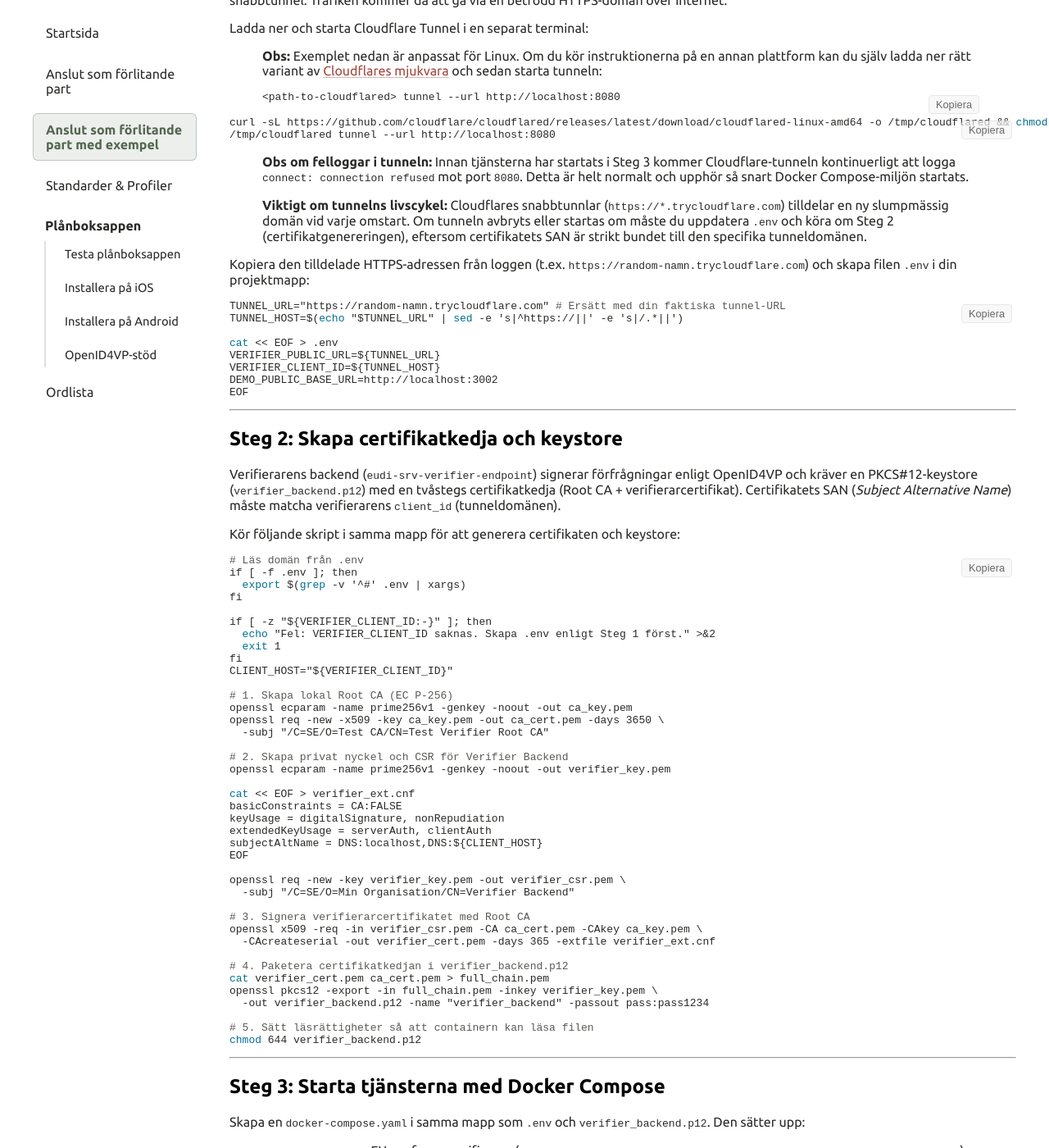
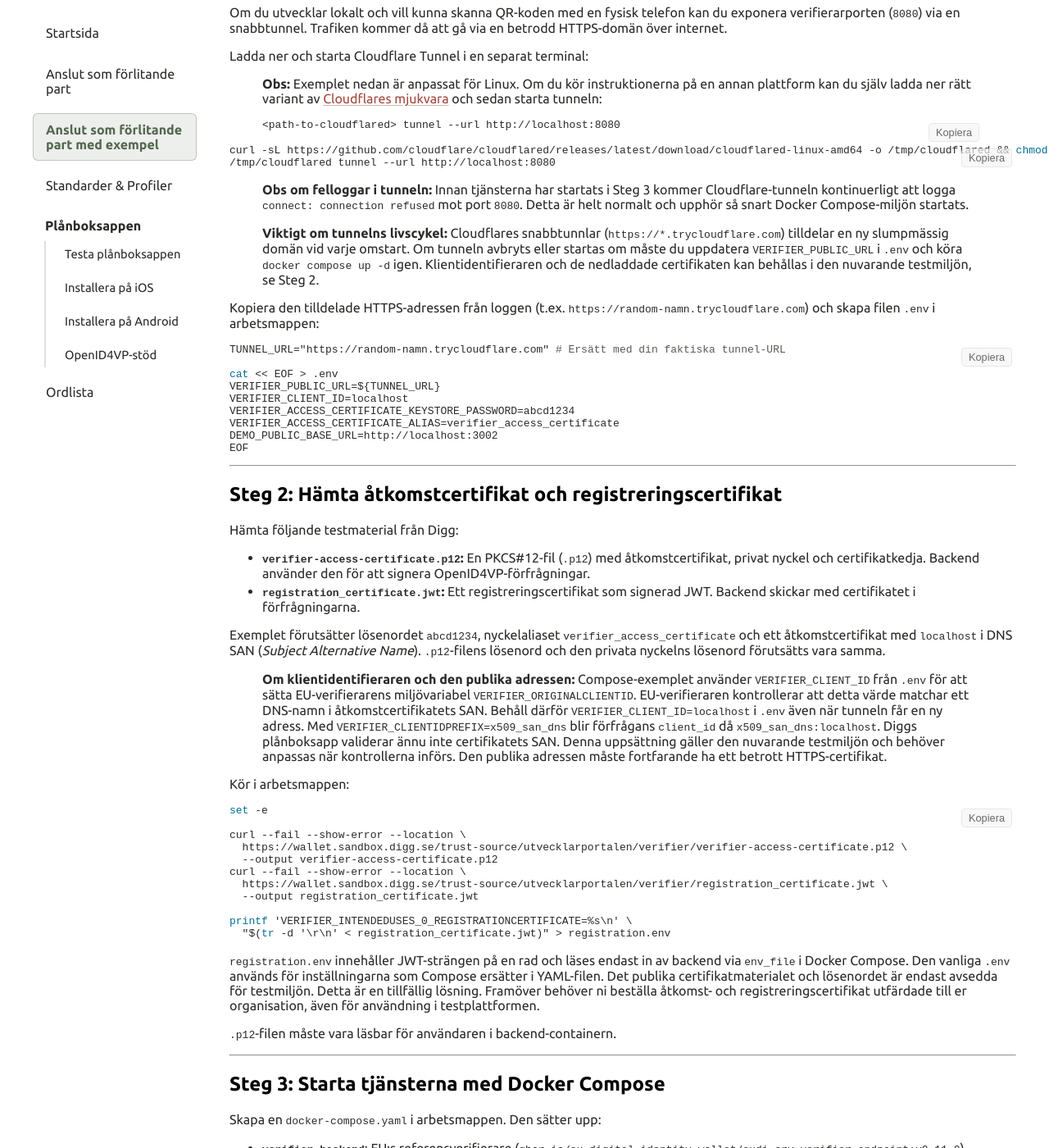
Before and after one commit to diggsweden/wallet-utvecklarportal, a Jekyll site: the page built from pages/exempel-fp.md, in a window 1280 px wide and 1400 px high, scrolled down 700 px. Shown: the whole window at 82% size. Built offline with Jekyll 4.4.1, drawn with Linux system fonts in a browser that asks for light colours; some of the changed text lies outside the part shown.

Commit message:
feat: add instructions to download verifier example certs
Signed-off-by: Markus Beer <markus.beer@digg.se>

````diff
--- a/pages/exempel-fp.md
+++ b/pages/exempel-fp.md
@@ -24,6 +24,9 @@ title: "Anslut som förlitande part med exempel"
 
 Här följer ett exempel som använder Docker Compose för att köra Diggs verifierar-frontend tillsammans med EU:s
 referensimplementation av en verifierar-backend för OpenID4VP.
+
+Skapa en arbetsmapp för exemplet.
+Spara filerna och kör kommandona där om inget annat anges.
 
 ---
 
@@ -59,85 +62,79 @@ curl -sL https://github.com/cloudflare/cloudflared/releases/latest/download/clou
 >
 > **Viktigt om tunnelns livscykel:**
 > Cloudflares snabbtunnlar (`https://*.trycloudflare.com`) tilldelar en ny slumpmässig domän vid varje omstart.
-> Om tunneln avbryts eller startas om måste du uppdatera `.env` och köra om Steg 2 (certifikatgenereringen),
-> eftersom certifikatets SAN är strikt bundet till den specifika tunneldomänen.
+> Om tunneln avbryts eller startas om måste du uppdatera `VERIFIER_PUBLIC_URL` i `.env` och köra
+> `docker compose up -d` igen.
+> Klientidentifieraren och de nedladdade certifikaten kan behållas i den nuvarande testmiljön, se Steg 2.
 
 Kopiera den tilldelade HTTPS-adressen från loggen (t.ex. `https://random-namn.trycloudflare.com`) och skapa filen `.env`
-i din projektmapp:
+i arbetsmappen:
 
 ```bash
 TUNNEL_URL="https://random-namn.trycloudflare.com" # Ersätt med din faktiska tunnel-URL
-TUNNEL_HOST=$(echo "$TUNNEL_URL" | sed -e 's|^https://||' -e 's|/.*||')
 
 cat << EOF > .env
 VERIFIER_PUBLIC_URL=${TUNNEL_URL}
-VERIFIER_CLIENT_ID=${TUNNEL_HOST}
+VERIFIER_CLIENT_ID=localhost
+VERIFIER_ACCESS_CERTIFICATE_KEYSTORE_PASSWORD=abcd1234
+VERIFIER_ACCESS_CERTIFICATE_ALIAS=verifier_access_certificate
 DEMO_PUBLIC_BASE_URL=http://localhost:3002
 EOF
 ```
 
 ---
 
-## Steg 2: Skapa certifikatkedja och keystore
+## Steg 2: Hämta åtkomstcertifikat och registreringscertifikat
 
-Verifierarens backend (`eudi-srv-verifier-endpoint`) signerar förfrågningar enligt OpenID4VP och kräver en
-PKCS#12-keystore (`verifier_backend.p12`) med en tvåstegs certifikatkedja (Root CA + verifierarcertifikat).
-Certifikatets SAN (*Subject Alternative Name*) måste matcha verifierarens `client_id` (tunneldomänen).
+Hämta följande testmaterial från Digg:
 
-Kör följande skript i samma mapp för att generera certifikaten och keystore:
+- **`verifier-access-certificate.p12`:** En PKCS#12-fil (`.p12`) med åtkomstcertifikat, privat nyckel och certifikatkedja.
+  Backend använder den för att signera OpenID4VP-förfrågningar.
+- **`registration_certificate.jwt`:** Ett registreringscertifikat som signerad JWT.
+  Backend skickar med certifikatet i förfrågningarna.
 
-[//]: # (spell-checker:disable)
+Exemplet förutsätter lösenordet `abcd1234`, nyckelaliaset `verifier_access_certificate` och ett åtkomstcertifikat
+med `localhost` i DNS SAN (*Subject Alternative Name*).
+`.p12`-filens lösenord och den privata nyckelns lösenord förutsätts vara samma.
+
+> **Om klientidentifieraren och den publika adressen:** Compose-exemplet använder `VERIFIER_CLIENT_ID` från `.env`
+> för att sätta EU-verifierarens miljövariabel `VERIFIER_ORIGINALCLIENTID`.
+> EU-verifieraren kontrollerar att detta värde matchar ett DNS-namn i åtkomstcertifikatets SAN.
+> Behåll därför `VERIFIER_CLIENT_ID=localhost` i `.env` även när tunneln får en ny adress.
+> Med `VERIFIER_CLIENTIDPREFIX=x509_san_dns` blir förfrågans `client_id` då `x509_san_dns:localhost`.
+> Diggs plånboksapp validerar ännu inte certifikatets SAN.
+> Denna uppsättning gäller den nuvarande testmiljön och behöver anpassas när kontrollerna införs.
+> Den publika adressen måste fortfarande ha ett betrott HTTPS-certifikat.
+
+Kör i arbetsmappen:
 
 ```bash
-# Läs domän från .env
-if [ -f .env ]; then
-  export $(grep -v '^#' .env | xargs)
-fi
+set -e
 
-if [ -z "${VERIFIER_CLIENT_ID:-}" ]; then
-  echo "Fel: VERIFIER_CLIENT_ID saknas. Skapa .env enligt Steg 1 först." >&2
-  exit 1
-fi
-CLIENT_HOST="${VERIFIER_CLIENT_ID}"
+curl --fail --show-error --location \
+  https://wallet.sandbox.digg.se/trust-source/utvecklarportalen/verifier/verifier-access-certificate.p12 \
+  --output verifier-access-certificate.p12
+curl --fail --show-error --location \
+  https://wallet.sandbox.digg.se/trust-source/utvecklarportalen/verifier/registration_certificate.jwt \
+  --output registration_certificate.jwt
 
-# 1. Skapa lokal Root CA (EC P-256)
-openssl ecparam -name prime256v1 -genkey -noout -out ca_key.pem
-openssl req -new -x509 -key ca_key.pem -out ca_cert.pem -days 3650 \
-  -subj "/C=SE/O=Test CA/CN=Test Verifier Root CA"
-
-# 2. Skapa privat nyckel och CSR för Verifier Backend
-openssl ecparam -name prime256v1 -genkey -noout -out verifier_key.pem
-
-cat << EOF > verifier_ext.cnf
-basicConstraints = CA:FALSE
-keyUsage = digitalSignature, nonRepudiation
-extendedKeyUsage = serverAuth, clientAuth
-subjectAltName = DNS:localhost,DNS:${CLIENT_HOST}
-EOF
-
-openssl req -new -key verifier_key.pem -out verifier_csr.pem \
-  -subj "/C=SE/O=Min Organisation/CN=Verifier Backend"
-
-# 3. Signera verifierarcertifikatet med Root CA
-openssl x509 -req -in verifier_csr.pem -CA ca_cert.pem -CAkey ca_key.pem \
-  -CAcreateserial -out verifier_cert.pem -days 365 -extfile verifier_ext.cnf
-
-# 4. Paketera certifikatkedjan i verifier_backend.p12
-cat verifier_cert.pem ca_cert.pem > full_chain.pem
-openssl pkcs12 -export -in full_chain.pem -inkey verifier_key.pem \
-  -out verifier_backend.p12 -name "verifier_backend" -passout pass:pass1234
-
-# 5. Sätt läsrättigheter så att containern kan läsa filen
-chmod 644 verifier_backend.p12
+printf 'VERIFIER_INTENDEDUSES_0_REGISTRATIONCERTIFICATE=%s\n' \
+  "$(tr -d '\r\n' < registration_certificate.jwt)" > registration.env
 ```
 
-[//]: # (spell-checker:enable)
+`registration.env` innehåller JWT-strängen på en rad och läses endast in av backend via `env_file` i Docker Compose.
+Den vanliga `.env` används för inställningarna som Compose ersätter i YAML-filen.
+Det publika certifikatmaterialet och lösenordet är endast avsedda för testmiljön.
+Detta är en tillfällig lösning.
+Framöver behöver ni beställa åtkomst- och registreringscertifikat utfärdade till er organisation,
+även för användning i testplattformen.
+
+`.p12`-filen måste vara läsbar för användaren i backend-containern.
 
 ---
 
 ## Steg 3: Starta tjänsterna med Docker Compose
 
-Skapa en `docker-compose.yaml` i samma mapp som `.env` och `verifier_backend.p12`.
+Skapa en `docker-compose.yaml` i arbetsmappen.
 Den sätter upp:
 
 - **`verifier-backend`**:
@@ -155,20 +152,25 @@ services:
   verifier-backend:
     image: ghcr.io/eu-digital-identity-wallet/eudi-srv-verifier-endpoint:v0.11.0
     container_name: verifier-backend
+    env_file:
+      - ./registration.env
     volumes:
-      - ./verifier_backend.p12:/opt/common/verifier_backend.p12:ro
+      - ./verifier-access-certificate.p12:/opt/common/verifier-access-certificate.p12:ro
     environment:
       SPRING_WEBFLUX_BASEPATH: "/verifier"
       VERIFIER_PUBLICURL: "${VERIFIER_PUBLIC_URL:?Ange VERIFIER_PUBLIC_URL i .env}/verifier"
-      VERIFIER_ORIGINALCLIENTID: "${VERIFIER_CLIENT_ID:-localhost}"
+      VERIFIER_ORIGINALCLIENTID: "${VERIFIER_CLIENT_ID:?Ange VERIFIER_CLIENT_ID i .env}"
       VERIFIER_CLIENTIDPREFIX: "x509_san_dns"
-      SPRING_PROFILES_ACTIVE: "self-signed"
       VERIFIER_ACCESS_CERTIFICATE_SIGNING_ALGORITHM: "ES256"
-      VERIFIER_ACCESS_CERTIFICATE_KEYSTORE: "file:///opt/common/verifier_backend.p12"
+      VERIFIER_ACCESS_CERTIFICATE_KEYSTORE: "file:///opt/common/verifier-access-certificate.p12"
       VERIFIER_ACCESS_CERTIFICATE_KEYSTORE_TYPE: "PKCS12"
-      VERIFIER_ACCESS_CERTIFICATE_KEYSTORE_PASSWORD: "pass1234"
-      VERIFIER_ACCESS_CERTIFICATE_ALIAS: "verifier_backend"
-      VERIFIER_ACCESS_CERTIFICATE_PASSWORD: "pass1234"
+      VERIFIER_ACCESS_CERTIFICATE_KEYSTORE_PASSWORD: "${VERIFIER_ACCESS_CERTIFICATE_KEYSTORE_PASSWORD:?Ange lösenord i .env}"
+      VERIFIER_ACCESS_CERTIFICATE_ALIAS: "${VERIFIER_ACCESS_CERTIFICATE_ALIAS:?Ange nyckelalias i .env}"
+      VERIFIER_ACCESS_CERTIFICATE_PASSWORD: "${VERIFIER_ACCESS_CERTIFICATE_KEYSTORE_PASSWORD:?Ange lösenord i .env}"
+      VERIFIER_INTENDEDUSES_0_ID: "1"
+      VERIFIER_INTENDEDUSES_0_DESCRIPTION: "Identifiering med personuppgifter"
+      # Läses från registration.env:
+      # VERIFIER_INTENDEDUSES_0_REGISTRATIONCERTIFICATE: "<JWT>"
       VERIFIER_DEFAULTHTTPRESPONSEMODE: "DirectPost"
       VERIFIER_ATTESTATIONCLASSIFICATIONS_PID_VCTS: "urn:eudi:pid:1"
       VERIFIER_TRUST_VALIDATOR_SERVICE_URL: "http://trust-validator:8080/trust-validator/trust"
@@ -227,6 +229,7 @@ Verifiera att backend och tunnel är redo innan du testar inloggningen i appen:
 curl -sI http://localhost:8080/verifier/actuator/health
 
 # Verifiera publik tunnel (ska svara HTTP 200)
+. ./.env
 curl -sI "${VERIFIER_PUBLIC_URL}/verifier/actuator/health"
 ```
 
````
Also changed, not shown: pages/anslutning-fp.md (+50 -0 lines), .cspell.json.
